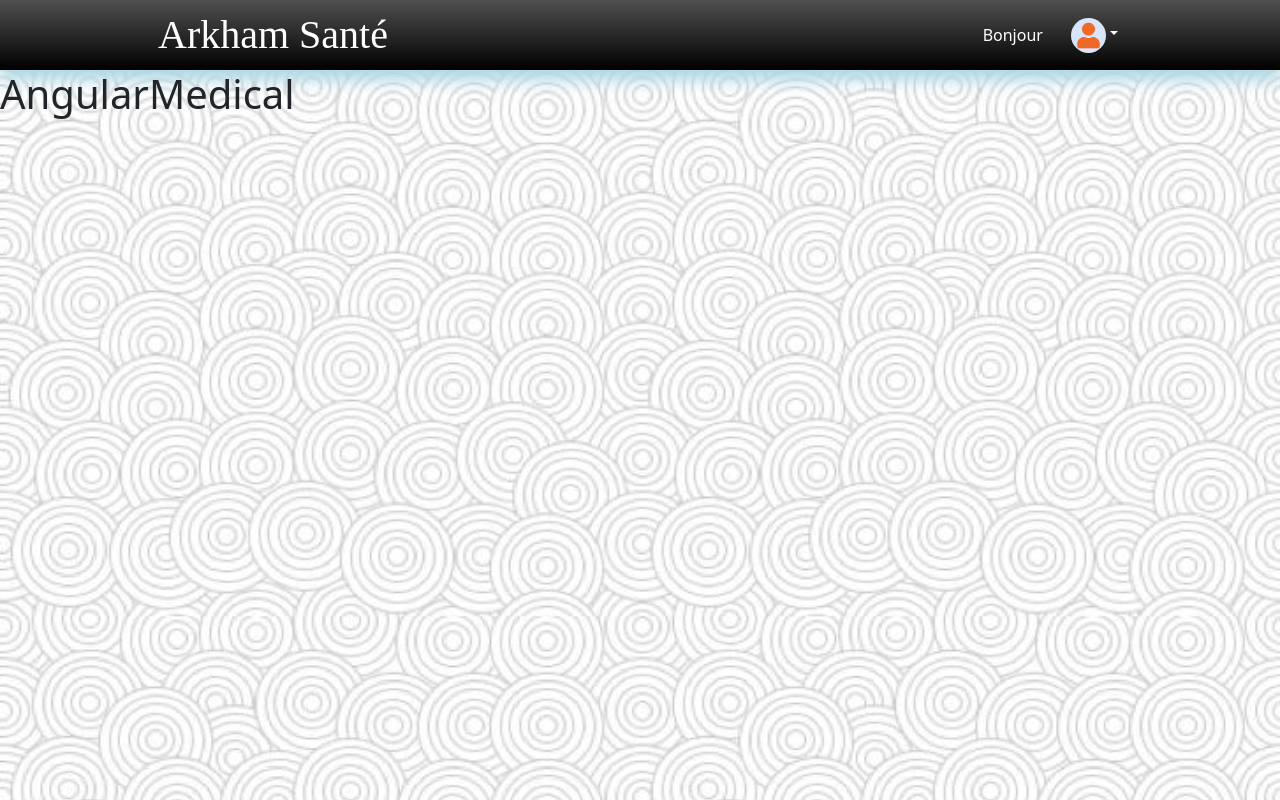
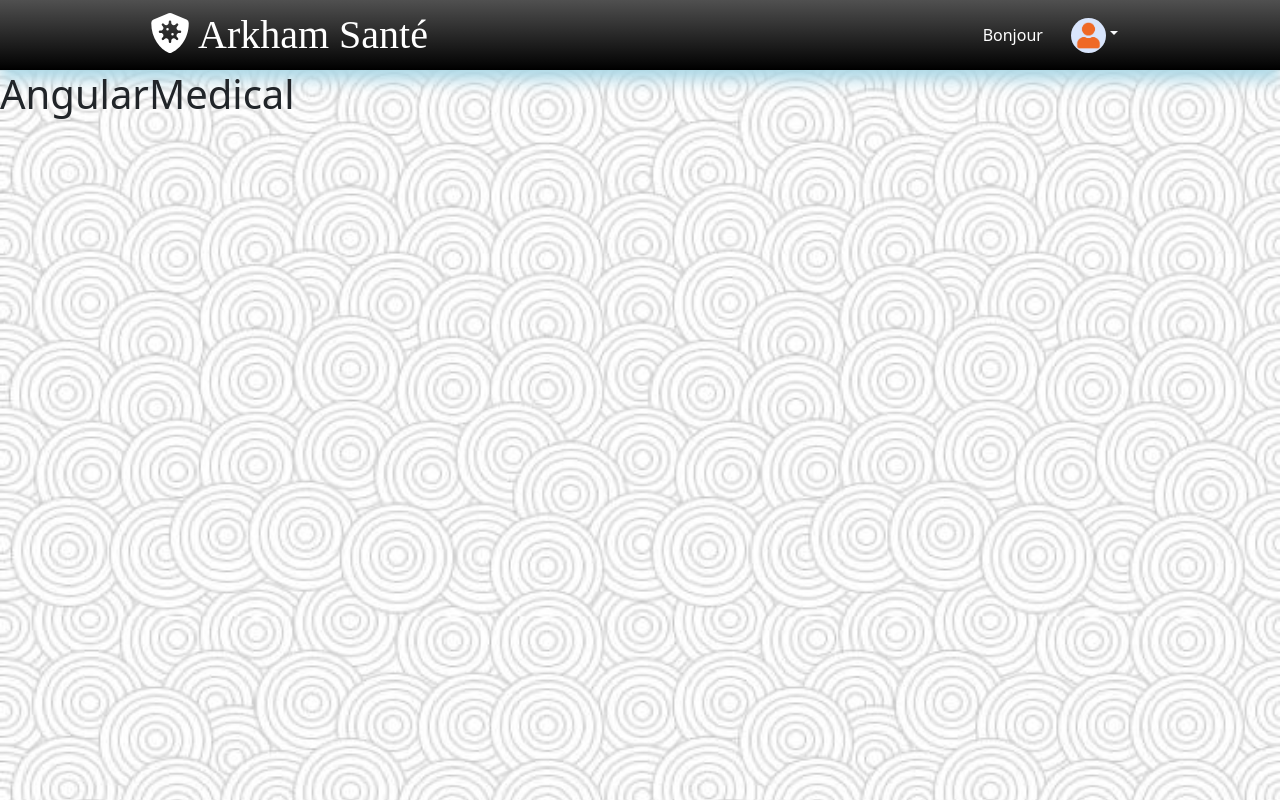
Before and after one commit to simonboivin/AngularMedical, an Angular app: page / in a window 1280 px wide. Built offline with nearby package versions, Linux system fonts and the light colour scheme.

Commit message:
Ajout icone FontAwesome

```diff
--- a/src/app/app.component.ts
+++ b/src/app/app.component.ts
@@ -1,4 +1,5 @@
 import { Component } from '@angular/core';
+import { faCoffee } from '@fortawesome/free-solid-svg-icons';
 
 @Component({
   selector: 'app-root',
@@ -7,4 +8,6 @@
 })
 export class AppComponent {
   title = 'AngularMedical';
+  faCoffee = faCoffee;
+
 }
--- a/src/app/app.module.ts
+++ b/src/app/app.module.ts
@@ -4,6 +4,7 @@
 import { AppRoutingModule } from './app-routing.module';
 import { AppComponent } from './app.component';
 import { HeaderComponent } from './header/header.component';
+import { FontAwesomeModule } from '@fortawesome/angular-fontawesome';
 
 @NgModule({
   declarations: [
@@ -12,7 +13,8 @@
   ],
   imports: [
     BrowserModule,
-    AppRoutingModule
+    AppRoutingModule,
+    FontAwesomeModule
   ],
   providers: [],
   bootstrap: [AppComponent]
--- a/src/app/header/header.component.html
+++ b/src/app/header/header.component.html
@@ -1,6 +1,6 @@
 <header id="header">
     <div class="header_logo ">
-        <i class="fas fa-shield-virus h1 my-0 me-2"></i>
+        <fa-icon [icon]="faShieldVirus" class="h1 my-0 me-2"></fa-icon>
         <H1 class="my-0">Arkham Santé</H1>
     </div>
 
--- a/src/app/header/header.component.ts
+++ b/src/app/header/header.component.ts
@@ -1,4 +1,5 @@
 import { Component, OnInit } from '@angular/core';
+import { faCoffee, faShieldVirus } from '@fortawesome/free-solid-svg-icons';
 
 @Component({
   selector: 'app-header',
@@ -7,6 +8,8 @@
 })
 export class HeaderComponent implements OnInit {
 
+  faCoffee = faCoffee;
+  faShieldVirus = faShieldVirus;
   constructor() { }
 
   ngOnInit(): void {
```
Also changed, not shown: src/app/app.component.html (line endings or trailing spaces).
